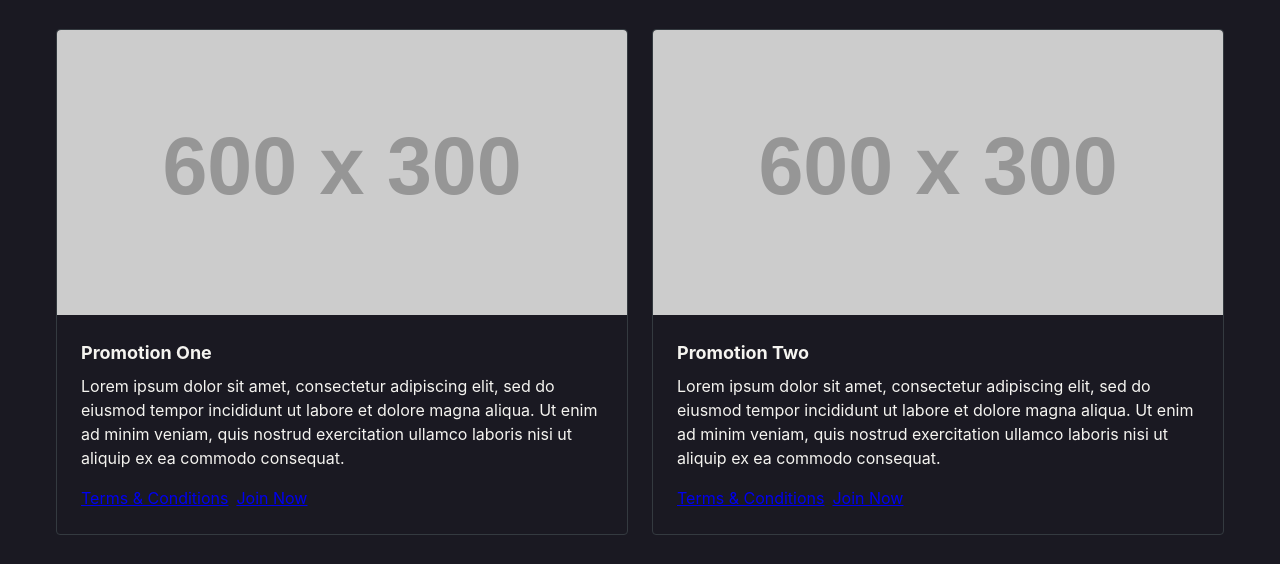
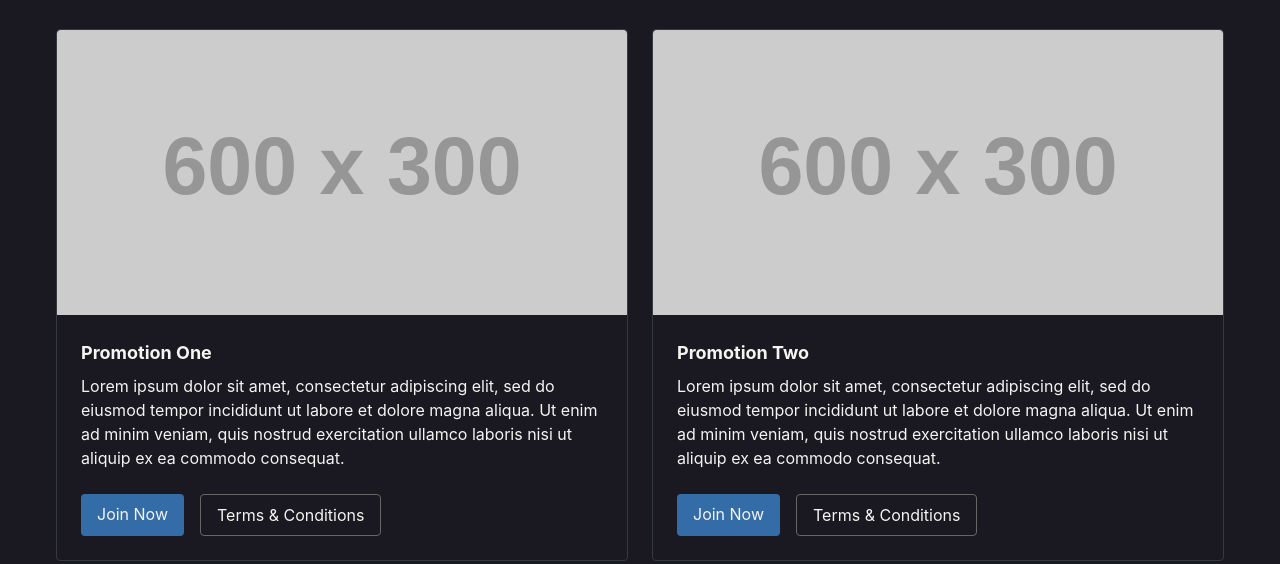
Before and after one commit to casantosmu/addison-global-2, a website built with Vite: page src/index.html in a window 1280 px wide. Shown: the part 128-692 px from the top of the page. Built offline with nearby package versions, Linux system fonts and the light colour scheme; placeholder pictures from the web are drawn by us.

Commit message:
Added button styles

```diff
--- a/src/index.html
+++ b/src/index.html
@@ -55,10 +55,10 @@
                 nisi ut aliquip ex ea commodo consequat.
               </p>
               <div class="card__actions pt--400">
-                <a class="button" href="#terms-conditions"
+                <a class="button button--info" href="#join-now">Join Now</a>
+                <a class="button button--outlined" href="#terms-conditions"
                   >Terms & Conditions</a
                 >
-                <a class="button button--primary" href="#join-now">Join Now</a>
               </div>
             </div>
           </article>
@@ -78,10 +78,10 @@
                 nisi ut aliquip ex ea commodo consequat.
               </p>
               <div class="card__actions">
-                <a class="button" href="#terms-conditions"
+                <a class="button button--info" href="#join-now">Join Now</a>
+                <a class="button button--outlined" href="#terms-conditions"
                   >Terms & Conditions</a
                 >
-                <a class="button button--primary" href="#join-now">Join Now</a>
               </div>
             </div>
           </article>
@@ -108,10 +108,10 @@
                 nisi ut aliquip ex ea commodo consequat.
               </p>
               <div class="card__actions pt--400">
-                <a class="button" href="#terms-conditions"
+                <a class="button button--info" href="#join-now">Join Now</a>
+                <a class="button button--outlined" href="#terms-conditions"
                   >Terms & Conditions</a
                 >
-                <a class="button button--primary" href="#join-now">Join Now</a>
               </div>
             </div>
           </article>
@@ -131,10 +131,10 @@
                 nisi ut aliquip ex ea commodo consequat.
               </p>
               <div class="card__actions pt--400">
-                <a class="button" href="#terms-conditions"
+                <a class="button button--info" href="#join-now">Join Now</a>
+                <a class="button button--outlined" href="#terms-conditions"
                   >Terms & Conditions</a
                 >
-                <a class="button button--primary" href="#join-now">Join Now</a>
               </div>
             </div>
           </article>
--- a/src/styles/components.css
+++ b/src/styles/components.css
@@ -77,8 +77,43 @@
 .card__actions {
   display: flex;
   flex-wrap: wrap;
-  gap: var(--300-spacing);
-  padding-top: var(--400-spacing);
+  gap: var(--400-spacing);
+  padding-top: var(--500-spacing);
+}
+
+.button {
+  background-color: var(--default-main-color);
+  border-radius: var(--border-radius);
+  background-color: var(--default-main-color);
+  color: var(--primary-text-color);
+  padding: var(--300-spacing) var(--400-spacing);
+  text-decoration: none;
+  transition: background-color var(--transition-base);
+}
+
+.button--outlined {
+  background-color: transparent;
+  border: 1px var(--default-main-color) solid;
+}
+
+.button--outlined:hover {
+  background-color: var(--default-light-color);
+}
+
+.button--outlined:active {
+  background-color: var(--default-dark-color);
+}
+
+.button--info {
+  background-color: var(--info-main-color);
+}
+
+.button--info:hover {
+  background-color: var(--info-light-color);
+}
+
+.button--info:active {
+  background-color: var(--info-dark-color);
 }
 
 .visually-hidden {
--- a/src/styles/variables.css
+++ b/src/styles/variables.css
@@ -6,6 +6,12 @@
   --light-color: #f5f4f0;
   --primary-main-color: #c62828;
   --primary-text-color: var(--light-color);
+  --default-light-color: #949494;
+  --default-main-color: #666666;
+  --default-dark-color: #3c3c3c;
+  --info-light-color: #6a9ada;
+  --info-main-color: #346ca8;
+  --info-dark-color: #004279;
   --border-color: #343a40;
 
   --md-breakpoint: 768px;
@@ -21,4 +27,6 @@
   --700-font-size: 2.125rem;
 
   --border-radius: 0.25rem;
+
+  --transition-base: 0.3s ease;
 }
```
